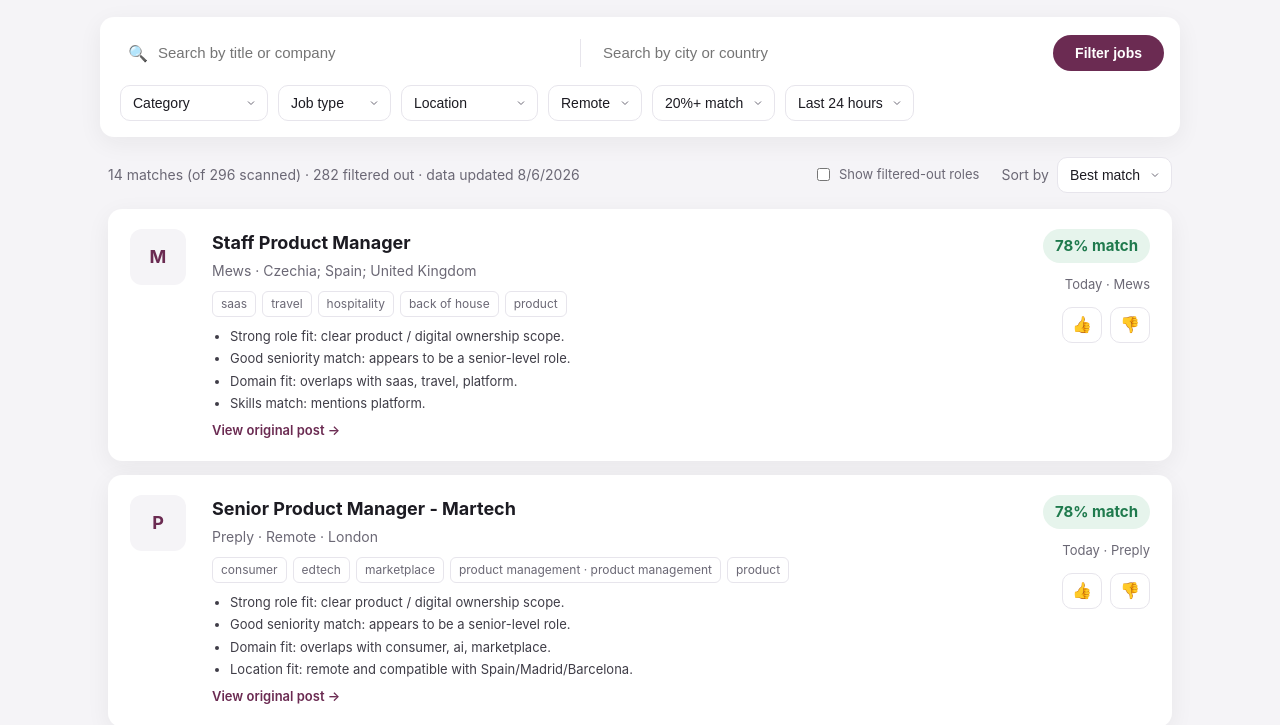
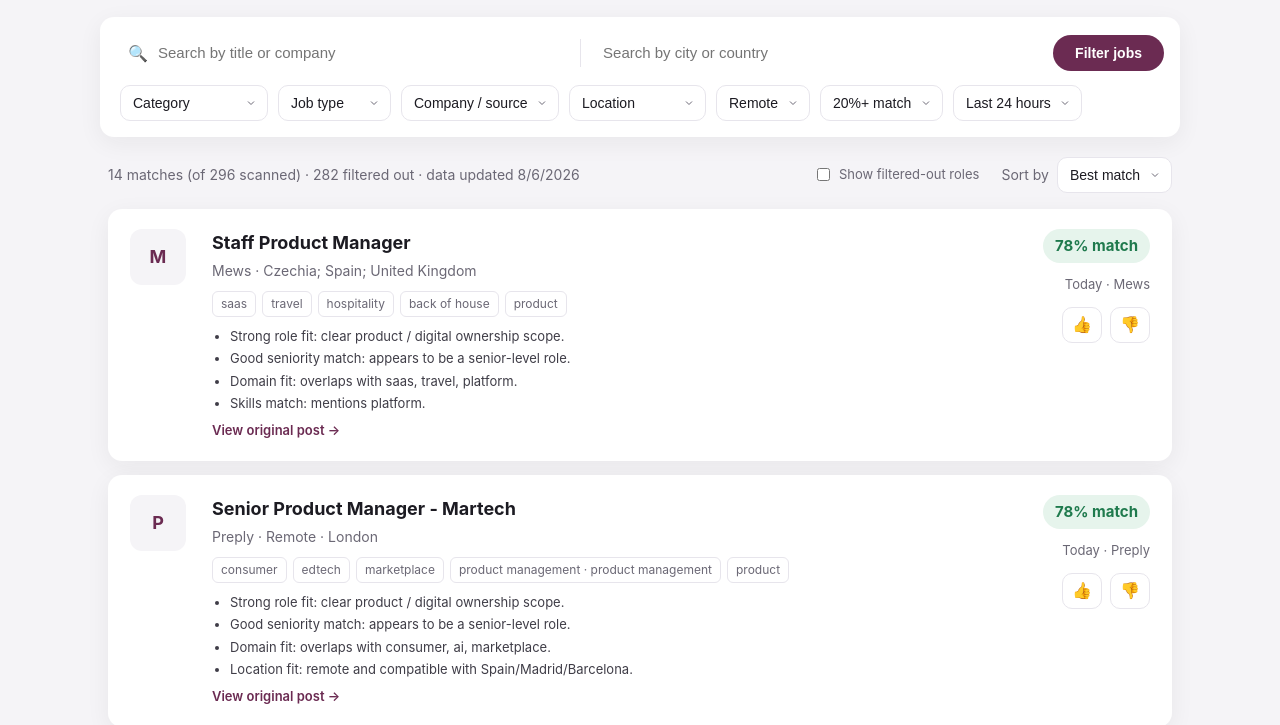
Before and after one commit to amorajime/myjoboard, a website with bundled scripts: page index.html in a window 1280 px wide. Shown: the part 75-800 px from the top of the page. Built offline with nearby package versions, Linux system fonts and the light colour scheme.

Commit message:
Add company/source filter dropdown to index.html

```diff
--- a/index.html
+++ b/index.html
@@ -51,6 +51,10 @@
           <option value="permanent">Permanent</option>
           <option value="fixed_term">Fixed term</option>
           <option value="freelance">Freelance</option>
+        </select>
+
+        <select id="filterCompanySource" class="filter-select" aria-label="Company or source">
+          <option value="">Company / source</option>
         </select>
 
         <select id="filterLocation" class="filter-select" aria-label="Location">
```
